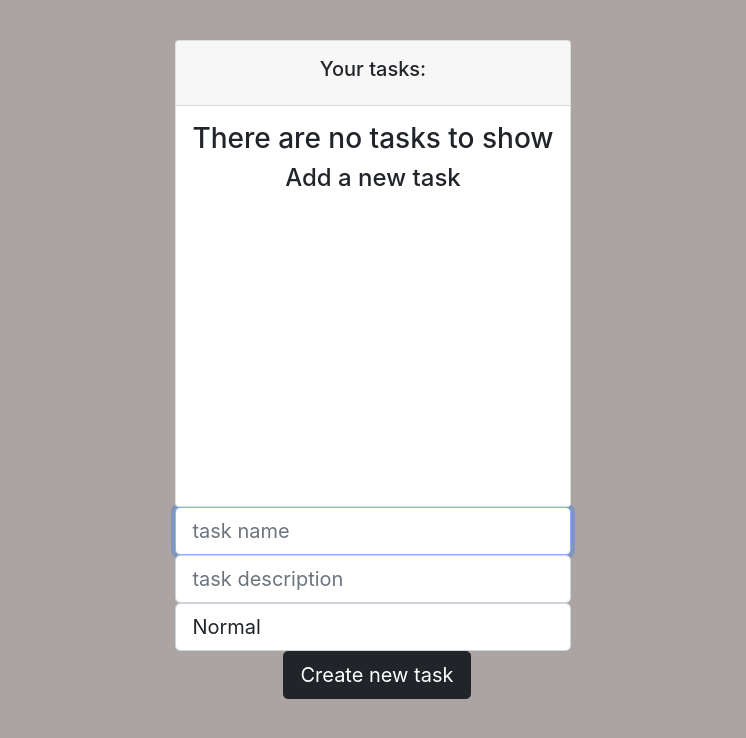
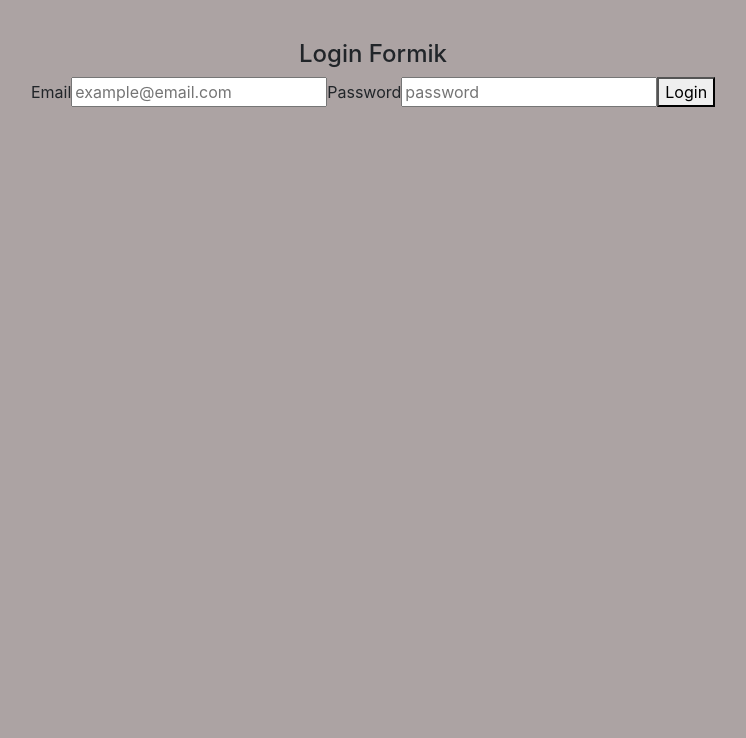
Before and after one commit to Gao83/React-OpenBootcamp, a React (Create React App) app: page / in a window 1280 px wide. Shown: the top 738 px of the page, without its empty margins (267-1013 px from the left). Built offline with nearby package versions, Linux system fonts and the light colour scheme.

Commit message:
Formik Login

```diff
--- a/package.json
+++ b/package.json
@@ -9,13 +9,15 @@
     "axios": "^0.27.2",
     "bootstrap": "^5.1.3",
     "bootstrap-icons": "^1.8.3",
+    "formik": "^2.2.9",
     "node-sass": "^7.0.1",
     "react": "^18.2.0",
     "react-bootstrap": "^2.4.0",
     "react-dom": "^18.2.0",
     "react-router-dom": "^6.3.0",
     "react-scripts": "5.0.1",
-    "web-vitals": "^2.1.4"
+    "web-vitals": "^2.1.4",
+    "yup": "^0.32.11"
   },
   "scripts": {
     "start": "react-scripts start",
--- a/src/App.js
+++ b/src/App.js
@@ -6,6 +6,7 @@
 import GreetingStyled from './components/pure/greetingStyled';
 import Father from './components/container/Father.jsx'
 import OptionalRender from './components/pure/OptionalRender';
+import LoginFormik from './components/pure/forms/LoginFormik';
 
 function App() {
 
@@ -17,10 +18,11 @@
         {/* <GreetingFunction name='Martin' lastName='Gutierrez' /> */}
         {/* <ComponenteA name='isaac' lastName='Miralles' email='isaacmiralles@gmail.com' /> */}
         {/* <ComponenteB name='Isaac' lastName='Miralles' email='isaacmiralles@gmail.com' /> */}
-        <TaskListComponent />
+        {/* <TaskListComponent /> */}
         {/* <GreetingStyled name='Martin' /> */}
         {/* <Father /> */}
         {/* <OptionalRender /> */}
+        <LoginFormik />
     </div>
   );
 }
--- a/src/components/container/task_list.jsx
+++ b/src/components/container/task_list.jsx
@@ -8,22 +8,23 @@
 
 function TaskListComponent() {
 
-    // const defaultTask1 = new Task('Example 1', 'Default description 1', true, LEVELS.NORMAL)
-    // const defaultTask2 = new Task('Example 2', 'Default description 2', false, LEVELS.URGENT)
-    // const defaultTask3 = new Task('Example 3', 'Default description 3', false, LEVELS.BLOCKING)
+    const defaultTask1 = new Task('Example 1', 'Default description 1', true, LEVELS.NORMAL)
+    const defaultTask2 = new Task('Example 2', 'Default description 2', false, LEVELS.URGENT)
+    const defaultTask3 = new Task('Example 3', 'Default description 3', false, LEVELS.BLOCKING)
 
 
 
-    const [tasks, setTasks] = useState([]);
+    const [tasks, setTasks] = useState([defaultTask1, defaultTask2, defaultTask3]);
     const [loading, setLoading] = useState(true);
 
 
     useEffect(() => {
         console.log('task state has been modified')
-        setLoading(false)
+        setTimeout(() => {
+            setLoading(false)
+        }, 2000)
         return () => {
             console.log('task list component is going to unmount')
-
         };
     }, [tasks]);
 
@@ -91,6 +92,7 @@
     }
 
 
+
     return (
         <div>
             <div className='col-12'>
@@ -99,7 +101,7 @@
                         <h5> Your tasks:</h5>
                     </div>
                     <div className='card-body' data-mdb-perfect-scrollbar='true' style={{ position: 'relative', height: '400px' }}>
-                        {taskTable}
+                        {loading ? (<div className='loader'></div>) : taskTable}
                     </div>
                 </div>
             </div>
--- /dev/null
+++ b/src/components/pure/forms/LoginFormik.jsx
@@ -0,0 +1,85 @@
+import React from 'react'
+import { Formik, Field, Form, ErrorMessage } from 'formik'
+import * as Yup from 'yup'
+
+const loginSchema = Yup.object().shape(
+    {
+        email: Yup.string()
+            .email('Invalid email format')
+            .required('Email is required'),
+        password: Yup.number()
+            .required('Password is required')
+    }
+)
+
+
+function LoginFormik() {
+
+    const initialCredentials = {
+        email: '',
+        password: ''
+    }
+
+    return (
+        <div>
+            <h4>Login Formik</h4>
+            <Formik
+                initialValues={initialCredentials}
+                validationSchema={loginSchema}                               //yup schema
+                onSubmit={async (values) => {                                //on submit event
+                    await new Promise((r) => setTimeout(r, 1000));
+                    alert(JSON.stringify(values, null, 2));
+                    //Saving the data in localstorage
+                    localStorage.setItem('credentials', values)
+                }}
+            >
+                {({ values, touched, errors, isSubmitting, handleChange, handleBlur }) => (
+
+                    <Form>
+                        <label htmlFor="email">Email</label>
+                        <Field
+                            id="email"
+                            type="email"
+                            name="email"
+                            placeholder="example@email.com"
+                        />
+
+                        {/* Errors email */}
+                        {
+                            errors.email && touched.email &&
+                            (
+                                <ErrorMessage name="email" component='div' />
+                            )
+                        }
+
+                        <label htmlFor="password">Password</label>
+                        <Field
+                            id="password"
+                            name="password"
+                            placeholder="password"
+                            type="password"
+                        />
+
+                        {/* Errors password */}
+                        {
+                            errors.password && touched.password &&
+                            (
+                                <ErrorMessage name="password" component='div' />
+                            )
+                        }
+                        <button type="submit">Login</button>
+                        {isSubmitting ? (<p>Login your credentials...</p>) : null}
+
+                    </Form>
+                )}
+
+
+
+            </Formik>
+        </div >
+
+
+    )
+}
+
+export default LoginFormik
--- a/src/components/pure/forms/taskForm.jsx
+++ b/src/components/pure/forms/taskForm.jsx
@@ -9,7 +9,7 @@
     const levelRef = useRef(LEVELS.NORMAL)
 
     function addTask(e) {
-        e.preventDefault()
+        e.preventDefault() // para evitar la recarga de la pagina
         const newTask = new Task(
             nameRef.current.value,
             descriptionRef.current.value,
--- a/src/styles/task.scss
+++ b/src/styles/task.scss
@@ -11,3 +11,26 @@
 //     color: tomato;
 //     font-weight: bold;
 // }
+
+
+.loader {
+    margin-top: 50%;
+    width: 48px;
+    height: 48px;
+    border: 3px solid rgb(97, 159, 195);
+    border-bottom-color: transparent;
+    border-radius: 50%;
+    display: inline-block;
+    box-sizing: border-box;
+    animation: rotation 1s linear infinite;
+}
+
+@keyframes rotation {
+    0% {
+        transform: rotate(0deg);
+    }
+
+    100% {
+        transform: rotate(360deg);
+    }
+}
```
Also changed, not shown: 1 other file (tests, documents, lock files or other folders).
